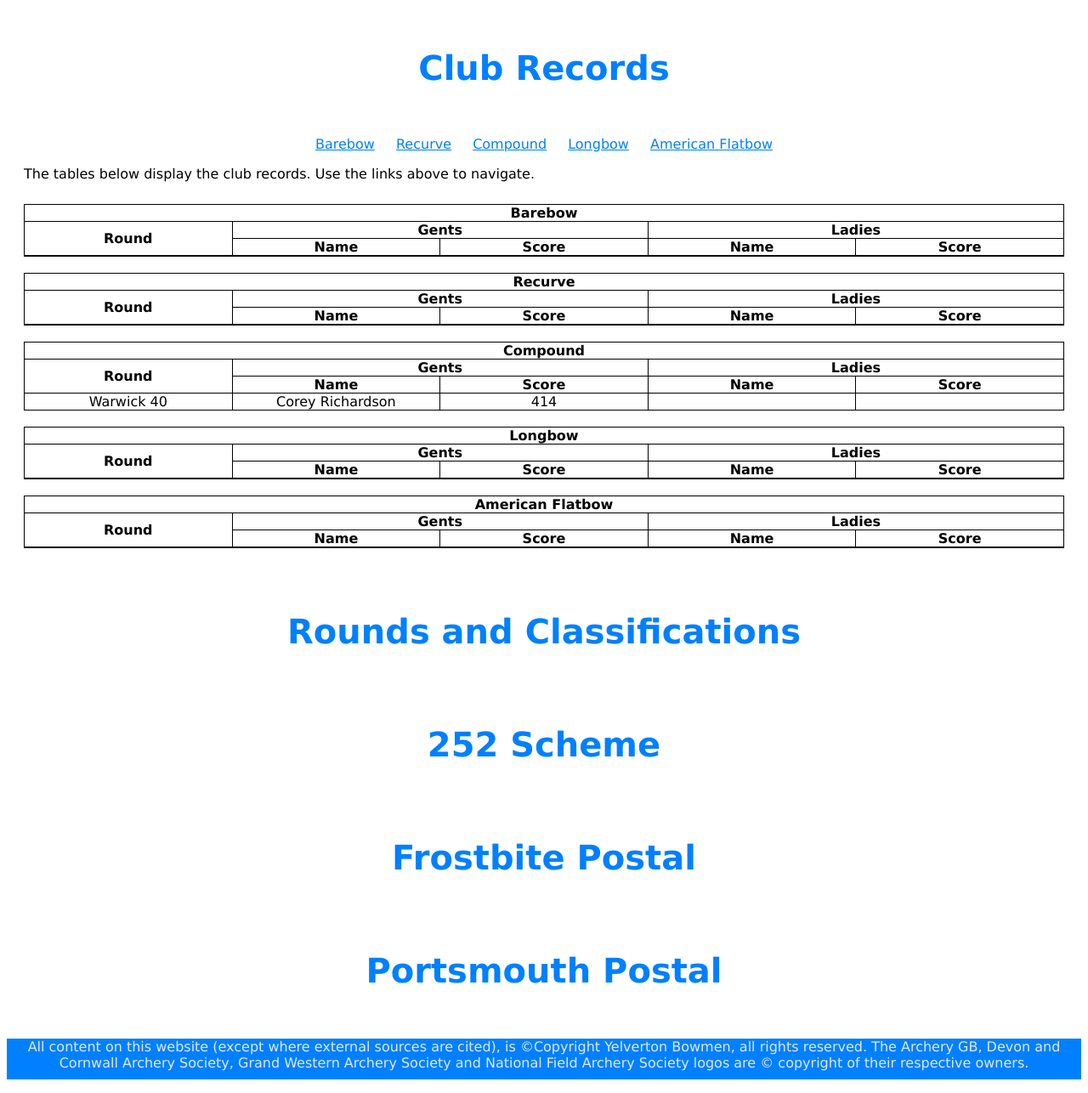
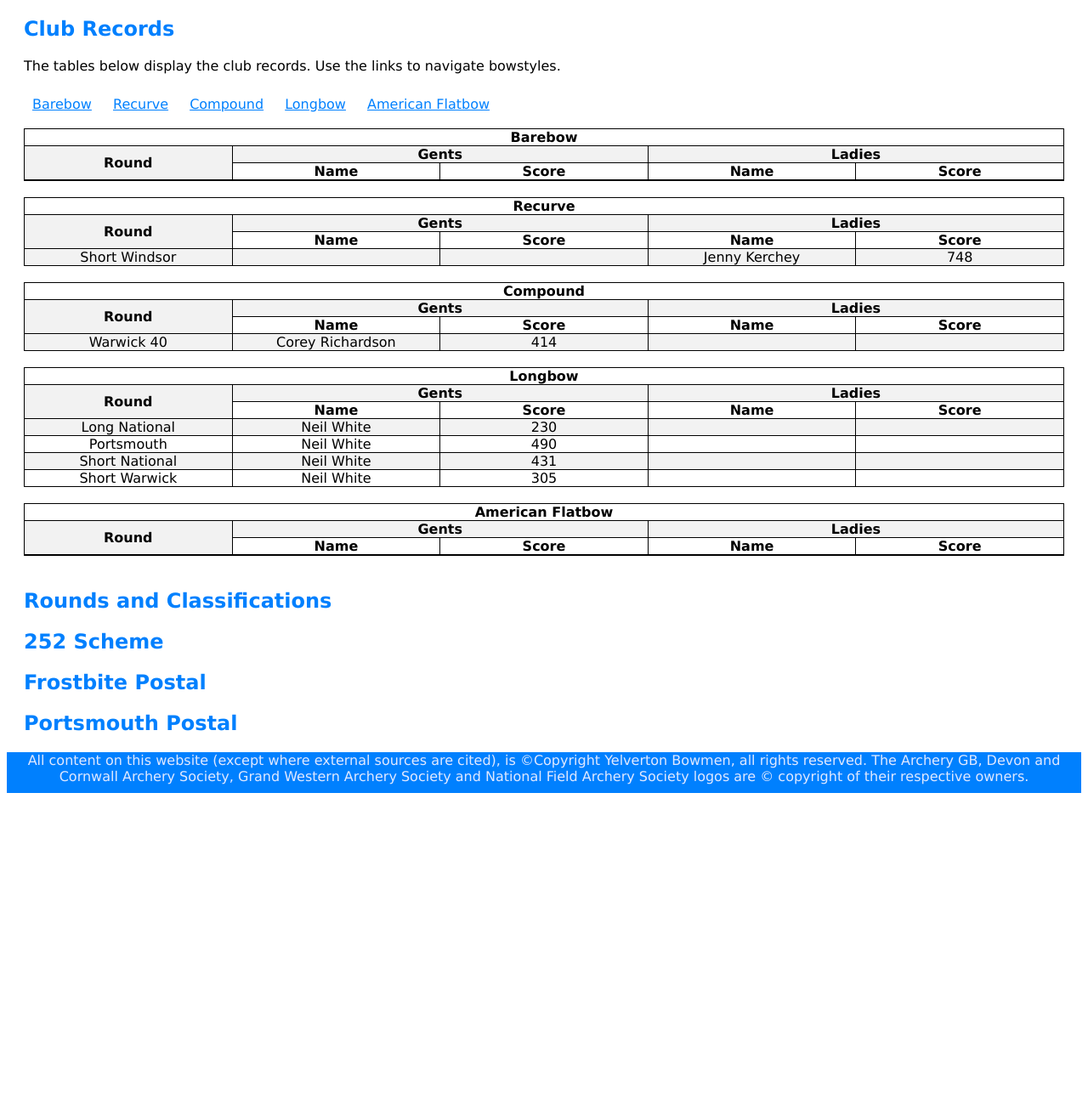
Before and after one commit to corey-richardson/yelverton-bowmen, a Flask app: page /records in a window 1280 px wide. Shown: the part 124-1410 px from the top of the page at 85% size. After the commit the page ends 1057 px from the top, so only its background shows below. Run offline with Flask 3, Linux system fonts and the light colour scheme; lists and menus that the app fills with data are empty.

Commit message:
formatting changes

```diff
--- a/yelverton_bowmen/static/records/longbow.py
+++ b/yelverton_bowmen/static/records/longbow.py
@@ -1 +1,6 @@
-longbow = {"" : ["","","",""]}
+# "" : ["","","",""],
+
+longbow = {"Long National" : ["Neil White","230","",""],
+           "Portsmouth" : ["Neil White","490","",""],
+           "Short National" : ["Neil White","431","",""],
+           "Short Warwick" : ["Neil White","305","",""],}
--- a/yelverton_bowmen/static/records/recurve.py
+++ b/yelverton_bowmen/static/records/recurve.py
@@ -1 +1 @@
-recurve = {"" : ["","","",""]}
+recurve = {"Short Windsor" : ["","","Jenny Kerchey","748"]}
--- a/yelverton_bowmen/templates/gallery.html
+++ b/yelverton_bowmen/templates/gallery.html
@@ -27,7 +27,7 @@
 
 <div id="gallery-container">
 
-    <h1>Gallery</h1>
+    <h2>Gallery</h2>
 
     {% for image in scandir(directory) %}
     <div class="gallery">
--- a/yelverton_bowmen/templates/records.html
+++ b/yelverton_bowmen/templates/records.html
@@ -2,7 +2,7 @@
 {% block content %}
 
 <style>
-    #club-records table, th, td {
+    #club-records table, th, td, tr {
         border: 1px solid black;
         border-collapse: collapse;
       }
@@ -15,19 +15,23 @@
         width: 20%;
         text-align: center;
     }
+
+    #club-records tr:nth-child(even) {
+        background-color: #f2f2f2;
+    }
 </style>
 
 <div id="club-records">
 
-    <h1>Club Records</h1>
-    <center>
-        <a href="#barebow">Barebow</a>
-        <a href="#recurve">Recurve</a>
-        <a href="#compound">Compound</a>
-        <a href="#longbow">Longbow</a>
-        <a href="#afb">American Flatbow</a>
-    </center>
-    <p>The tables below display the club records. Use the links above to navigate.</p>
+    <h2>Club Records</h2>
+
+    <p>The tables below display the club records. Use the links to navigate bowstyles.</p>
+    <a href="#barebow">Barebow</a>
+    <a href="#recurve">Recurve</a>
+    <a href="#compound">Compound</a>
+    <a href="#longbow">Longbow</a>
+    <a href="#afb">American Flatbow</a> <br><br>
+
 
 
     {% for bowtype_label, bowtype in bowtypes.items() %}
@@ -50,7 +54,7 @@
             {% for round_name, record_data in bowtype.items() %}
             <tr>
                 <td>{{ round_name }}</td>
-                {% for i in range(0,3) %}
+                {% for i in range(0,4) %}
                 <td>{{ record_data[i] }}</td>
                 {% endfor %}
             </tr>
@@ -63,19 +67,19 @@
 </div>
 
 <div id="rounds-and-classifications">
-    <h1>Rounds and Classifications</h1>
+    <h2>Rounds and Classifications</h2>
 </div>
 
 <div id="252-scheme">
-    <h1>252 Scheme</h1>
+    <h2>252 Scheme</h2>
 </div>
 
 <div id="frostbite-postal">
-    <h1>Frostbite Postal</h1>
+    <h2>Frostbite Postal</h2>
 </div>
 
 <div id="portsmouth-postal">
-    <h1>Portsmouth Postal</h1>
+    <h2>Portsmouth Postal</h2>
 </div>
 
 {% endblock %}
```
